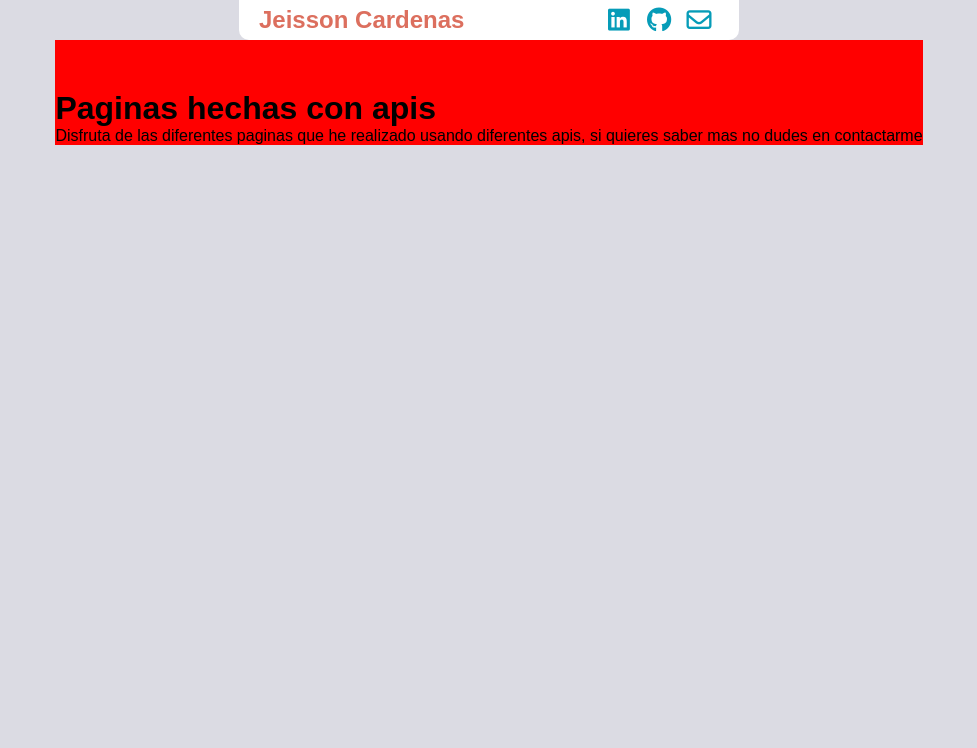
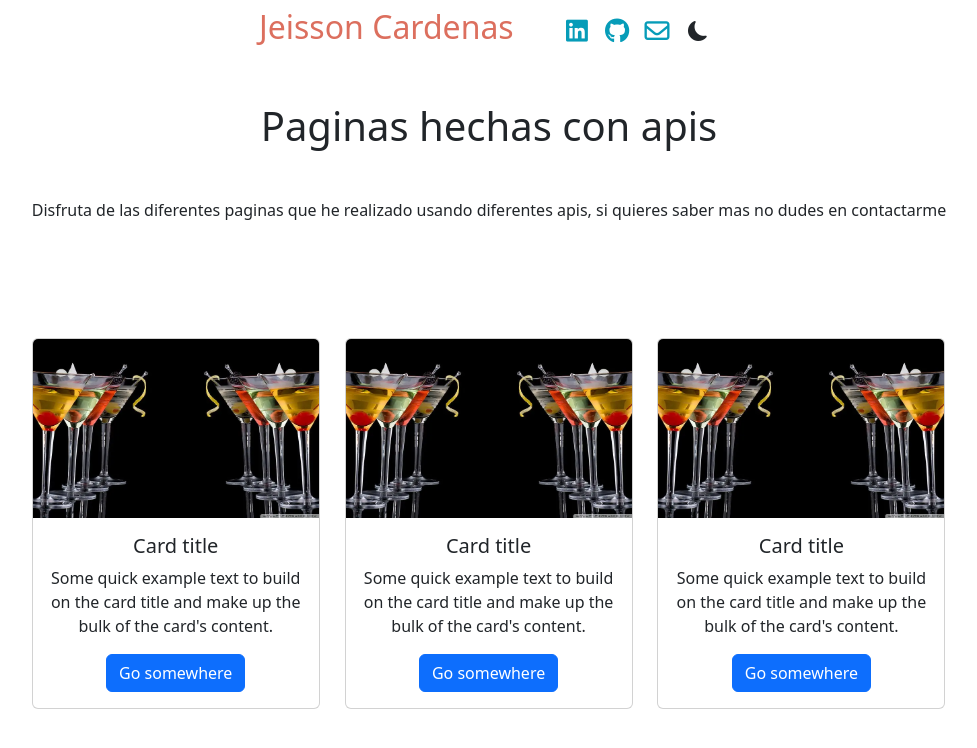
Before and after one commit to Jeissoncar97/Apis, a website: page index.html in a window 1280 px wide. Shown: the whole page, without its empty margins (151-1128 px from the left). Drawn offline with nearby package versions, Linux system fonts and the light colour scheme.

Commit message:
change theme-mode

```diff
--- a/index.html
+++ b/index.html
@@ -1,11 +1,14 @@
 <!DOCTYPE html>
-<html lang="es">
+<html lang="es" data-bs-theme="">
 
 <head>
     <meta charset="UTF-8">
     <meta name="viewport" content="width=device-width, initial-scale=1.0">
     <link rel="stylesheet" href="./style.css">
     <script src="https://kit.fontawesome.com/ade9179d87.js" crossorigin="anonymous"></script>
+    <link href="https://cdn.jsdelivr.net/npm/bootstrap@5.3.3/dist/css/bootstrap.min.css" rel="stylesheet"
+        integrity="sha384-QWTKZyjpPEjISv5WaRU9OFeRpok6YctnYmDr5pNlyT2bRjXh0JMhjY6hW+ALEwIH" crossorigin="anonymous">
+    <link rel="stylesheet" href="https://cdn.jsdelivr.net/npm/bootstrap-icons@1.11.3/font/bootstrap-icons.min.css">
     <title>Pagina de apis</title>
 </head>
 
@@ -17,6 +20,8 @@
                 <a href="https://www.linkedin.com/in/jeisson-cardenas/"><i class=" fa-brands fa-linkedin"></i></a>
                 <a href="https://github.com/Jeissoncar97/Apis"><i class="fa-brands fa-github"></i></a>
                 <a href="mailto:jeissoncar97@gmail.com"><i class="fa-regular fa-envelope"></i></a>
+                <button class="btn rounded-fill p-0" onclick="cambiarTema()"><i id="dl-icon"
+                        class="bi bi-moon-fill moon"></i></button>
             </div>
         </div>
     </header>
@@ -25,7 +30,47 @@
         <p>Disfruta de las diferentes paginas que he realizado usando diferentes apis, si quieres saber mas no dudes en
             contactarme</p>
 
+        <section class="homeCards">
+
+            <div class="row row-cols-1 row-cols-md-3 g-4">
+                <div class="col">
+                    <div class="card" style="width: 18rem;">
+                        <img src="./img/cocteles-main.webp" class="card-img-top" alt="...">
+                        <div class="card-body">
+                            <h5 class="card-title">Card title</h5>
+                            <p class="card-text">Some quick example text to build on the card title and make up the bulk
+                                of the card's content.</p>
+                            <a href="#" class="btn btn-primary">Go somewhere</a>
+                        </div>
+                    </div>
+                </div>
+                <div class="col">
+                    <div class="card" style="width: 18rem;">
+                        <img src="./img/cocteles-main.webp" class="card-img-top" alt="...">
+                        <div class="card-body">
+                            <h5 class="card-title">Card title</h5>
+                            <p class="card-text">Some quick example text to build on the card title and make up the bulk
+                                of the card's content.</p>
+                            <a href="#" class="btn btn-primary">Go somewhere</a>
+                        </div>
+                    </div>
+                </div>
+                <div class="col">
+                    <div class="card" style="width: 18rem;">
+                        <img src="./img/cocteles-main.webp" class="card-img-top" alt="...">
+                        <div class="card-body">
+                            <h5 class="card-title">Card title</h5>
+                            <p class="card-text">Some quick example text to build on the card title and make up the bulk
+                                of the card's content.</p>
+                            <a href="#" class="btn btn-primary">Go somewhere</a>
+                        </div>
+                    </div>
+                </div>
+            </div>
+        </section>
     </main>
+
+    <script src="./index.js"></script>
 </body>
 
 
--- /dev/null
+++ b/index.js
@@ -0,0 +1,12 @@
+const temaOscuro = ()=>{
+    document.querySelector('body').setAttribute("data-bs-theme", "dark")
+    document.querySelector('#dl-icon').setAttribute("class", "bi bi-sun-fill sun")
+}
+const temaClaro = ()=>{
+    document.querySelector('body').setAttribute("data-bs-theme", "light")
+    document.querySelector('#dl-icon').setAttribute("class", "bi bi-moon-fill moon")
+}
+const cambiarTema = ()=>{
+    document.querySelector('body').getAttribute("data-bs-theme") === "dark"?
+    temaClaro() : temaOscuro()
+}
--- a/style.css
+++ b/style.css
@@ -1,7 +1,7 @@
 *{
     margin: 0;
     padding: 0;
-    text-decoration: none;
+    text-decoration: none !important;
 }
 :root{
     --fondoLigth--: #dbdbe3 ;
@@ -12,6 +12,7 @@
     --secondary--: #dc6f5e;
 
 }
+
 body{
     display: flex;
     flex-direction: column;
@@ -20,6 +21,7 @@ body{
     background-color: var(--fondoLigth--);
     font-family: Arial, Helvetica, sans-serif;
     text-decoration: none;
+    animation: background-color .5s ease;
 }
 header {
     display: flex;
@@ -33,7 +35,6 @@ header {
 .navbar{
     width: 100%;
     height: auto;
-    background-color: white;
     display: flex;
     align-items: center;
     justify-content: space-between;
@@ -74,9 +75,26 @@ header {
 .navbar .links i{
     font-size: 25px;
 }
+.navbar .links .moon, .navbar .links .sun{
+    font-size: 20px;
+    padding: 0 10px;
+}
+button{
+    background-color: var(--prymary--);
+    color: var(--secondary--);
+    border: none;
+    border-radius: 10px;
+    padding: 10px 20px;
+    cursor: pointer;
+}
 main{
-    padding-top: 50px;
-    max-width: 1000px ;
+    max-width: 1100px ;
     margin: 0 auto;
-    background-color: red;
+    text-align: center;
 }
+main h1{
+    padding: 40px;
+}
+section {
+    padding-top: 100px;
+}
```
Also changed, not shown: Cocteles/script-cocktail.js (+11 -3 lines), icons/arrow-right.svg (added), img/cocteles-main.webp (added).
